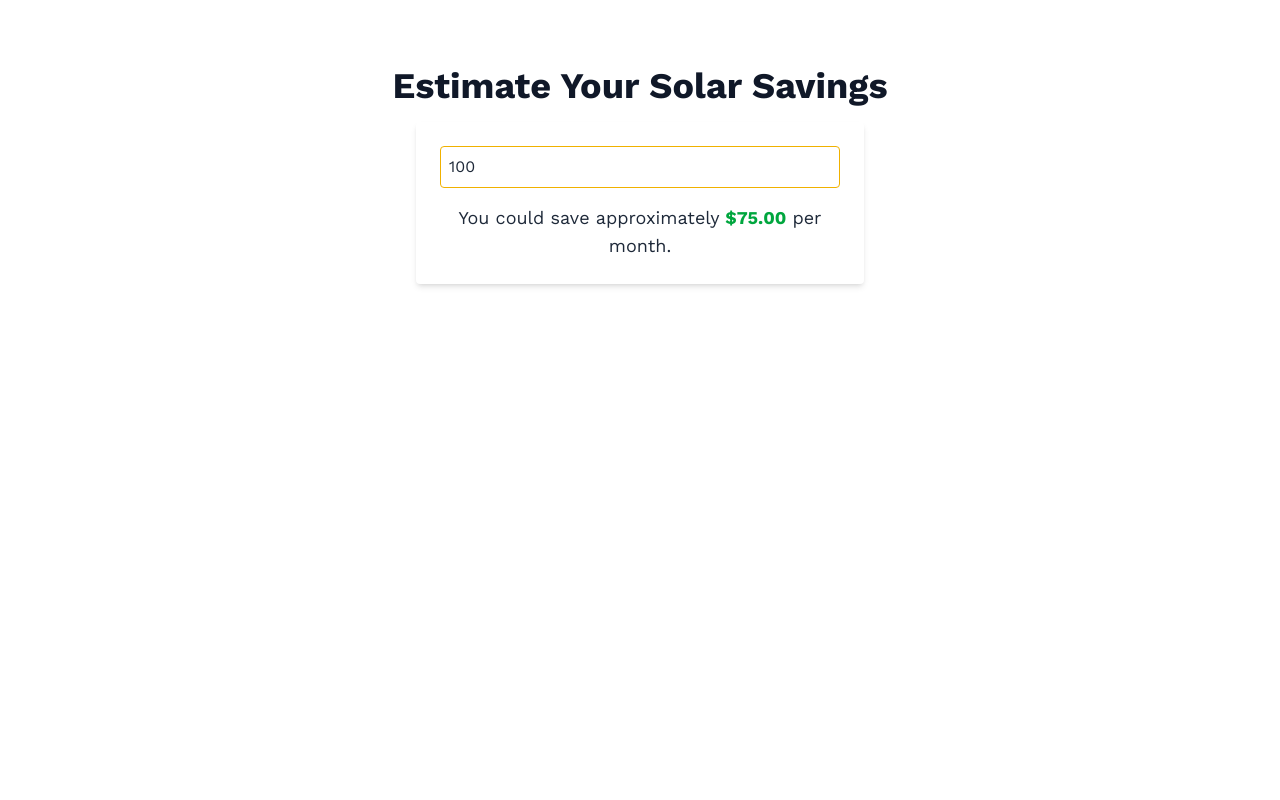
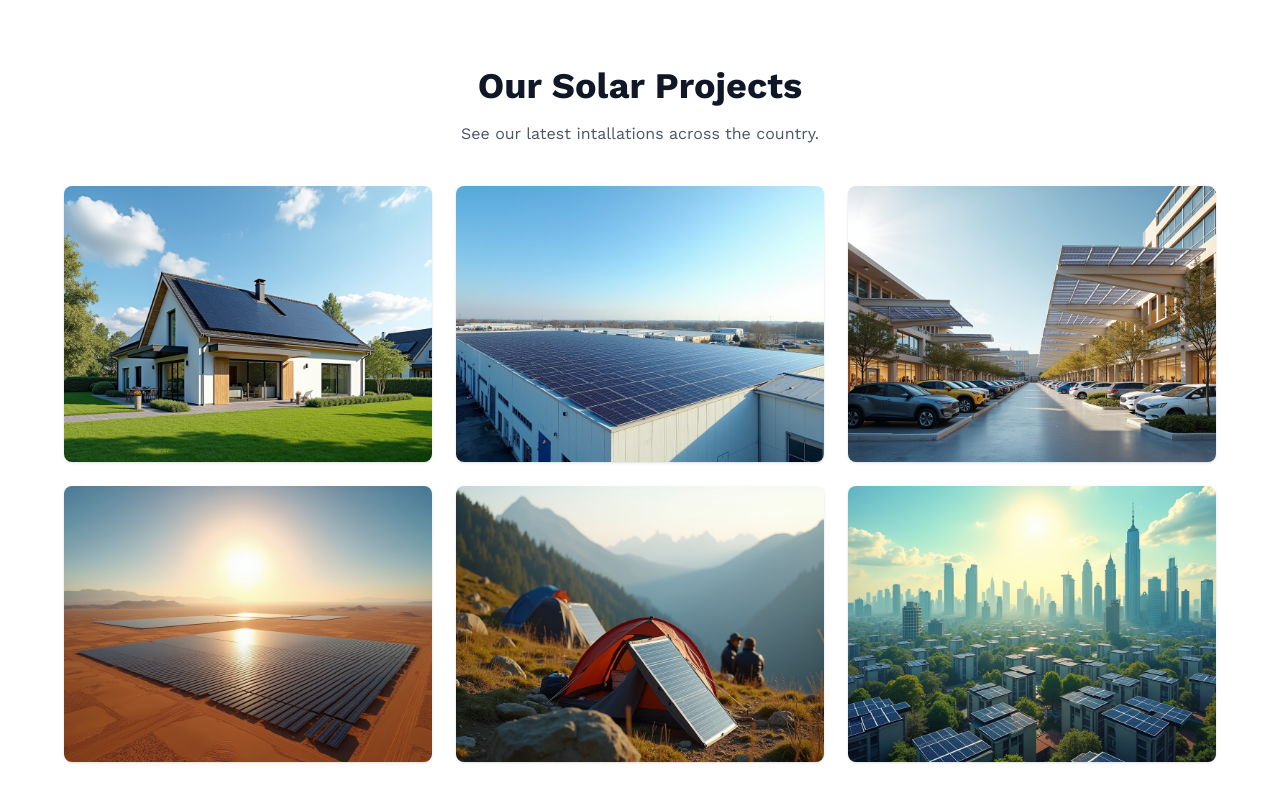
Before and after one commit to kadelcode/solar-landing-page, a Next.js app: page / in a window 1280 px wide. Shown: the part 2880-3680 px from the top of the page. Before the commit the page ends 3244 px from the top, so only its background shows below. Built offline with nearby package versions, Linux system fonts and the light colour scheme.

Commit message:
Add Image Gallery

```diff
--- a/src/app/page.tsx
+++ b/src/app/page.tsx
@@ -4,6 +4,7 @@ import WhyChooseSolar from "@/components/sections/WhyChooseSolar";
 import Services from "@/components/sections/Services";
 import HowItWorks from "@/components/sections/HowItWorks";
 import Testimonials from "@/components/sections/Testimonials";
+import Gallery from "@/components/sections/Gallery";
 import SolarSavings from "@/components/SolarSavings";
 
 export default function Home() {
@@ -15,6 +16,7 @@ export default function Home() {
       <Services />
       <HowItWorks />
       <Testimonials />
+      <Gallery />
       <SolarSavings />
     </div>
   );
--- /dev/null
+++ b/src/components/sections/Gallery.tsx
@@ -0,0 +1,67 @@
+"use client";
+
+import Image from 'next/image';
+import Lightbox from 'yet-another-react-lightbox';
+import 'yet-another-react-lightbox/styles.css';
+import { useState } from 'react';
+import { motion } from 'framer-motion';
+
+const images = [
+    '/images/solar1.jpeg',
+    '/images/solar2.jpeg',
+    '/images/solar3.jpeg',
+    '/images/solar4.jpeg',
+    '/images/solar5.jpeg',
+    '/images/solar6.jpeg',
+];
+
+export default function Gallery() {
+    const [open, setOpen] = useState(false);
+    const [index, setIndex] = useState(0);
+
+    return (
+        <section className="py-20 bg-white px-4">
+            <div className="max-w-6xl mx-auto text-center">
+                <motion.h2
+                  className="text-4xl font-bold mb-4 text-gray-900"
+                  initial={{ opacity: 0, y: 40 }}
+                  whileInView={{ opacity: 1, y: 0 }}
+                  transition={{ duration: 0.6 }}
+                >
+                    Our Solar Projects
+                </motion.h2>
+                <p className='text-gray-600 mb-10'>See our latest intallations across the country.</p>
+
+                <div className="grid grid-cols-1 sm:grid-cols-2 md:grid-cols-3 gap-6">
+                    {images.map((src, i) => (
+                        <motion.div
+                          key={src}
+                          whileHover={{ scale: 1.03 }}
+                          className='cursor-pointer overflow-hidden rounded-lg shadow'
+                          onClick={() => {
+                            setIndex(i);
+                            setOpen(true);
+                          }}
+                        >
+                            <Image
+                              src={src}
+                              alt={`Solar project ${i + 1}`}
+                              width={400}
+                              height={300}
+                              className='object-cover w-full h-full'
+                            />
+                        </motion.div>
+                    ))}
+                </div>
+
+                {/* Lightbox viewer */}
+                <Lightbox
+                  open={open}
+                  index={index}
+                  close={() => setOpen(false)}
+                  slides={images.map((src) => ({ src }))}
+                />
+            </div>
+        </section>
+    )
+}
```
